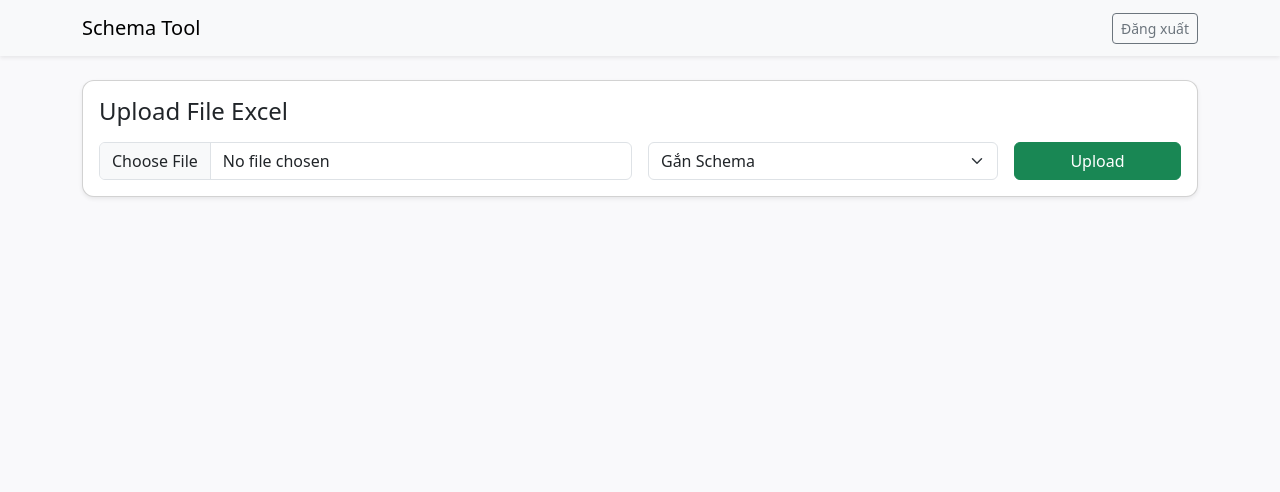
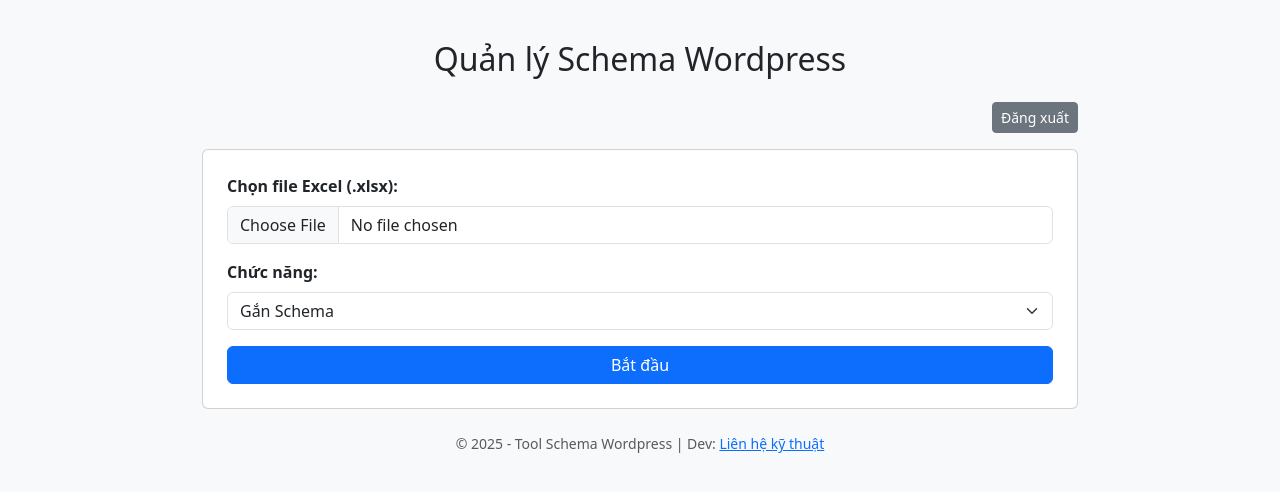
Before and after one commit to kelsey1334/web-chen-schema, a FastAPI app: template templates/upload.html in a window 1280 px wide. Shown: the top 492 px of the page. Run offline with FastAPI, Linux system fonts and the light colour scheme; the template is opened without the code that fills it, so the values that code supplies are empty.

Commit message:
Update upload.html

```diff
--- a/templates/upload.html
+++ b/templates/upload.html
@@ -2,114 +2,109 @@
 <html lang="vi">
 <head>
     <meta charset="UTF-8">
-    <title>Schema Tool - Upload</title>
+    <title>Quản lý Schema Wordpress</title>
     <link href="https://cdn.jsdelivr.net/npm/bootstrap@5.3.3/dist/css/bootstrap.min.css" rel="stylesheet">
-    <link rel="stylesheet" href="/static/main.css">
     <style>
-        td.status-success { color: green; font-weight: bold; }
-        td.status-fail { color: red; font-weight: bold; }
-        td.status-processing { color: orange; }
+        body {
+            background: #f8f9fa;
+        }
+        .container {
+            margin-top: 40px;
+            max-width: 900px;
+        }
+        .table thead th {
+            background: #007bff;
+            color: #fff;
+        }
+        .status-success {
+            color: #28a745;
+            font-weight: bold;
+        }
+        .status-error {
+            color: #dc3545;
+            font-weight: bold;
+        }
+        .btn-custom {
+            min-width: 120px;
+        }
     </style>
 </head>
 <body>
-    <nav class="navbar navbar-expand-lg navbar-light bg-light shadow-sm">
 <div class="container">
-            <a class="navbar-brand" href="#">Schema Tool</a>
-            <div>
-                <a href="/logout" class="btn btn-outline-secondary btn-sm">Đăng xuất</a>
+    <h2 class="mb-4 text-center">Quản lý Schema Wordpress</h2>
+    <div class="mb-3 text-end">
+        <a href="/logout" class="btn btn-secondary btn-sm">Đăng xuất</a>
     </div>
+
+    <form method="post" enctype="multipart/form-data" class="card p-4 mb-4">
+        <div class="mb-3">
+            <label for="file" class="form-label"><b>Chọn file Excel (.xlsx):</b></label>
+            <input type="file" class="form-control" id="file" name="file" required>
         </div>
-    </nav>
-    <div class="container py-4">
-        <div class="card shadow-sm mb-4">
-            <div class="card-body">
-                <h4 class="mb-3">Upload File Excel</h4>
-                <form method="post" action="/upload" enctype="multipart/form-data" class="row g-3">
-                    <div class="col-md-6">
-                        <input type="file" name="file" class="form-control" required>
-                    </div>
-                    <div class="col-md-4">
-                        <select name="action" class="form-select">
-                            <option value="chencode" {% if action=="chencode" %}selected{% endif %}>Gắn Schema</option>
-                            <option value="xoascript" {% if action=="xoascript" %}selected{% endif %}>Xoá Schema</option>
+        <div class="mb-3">
+            <label class="form-label"><b>Chức năng:</b></label>
+            <select class="form-select" name="action" required>
+                <option value="chencode">Gắn Schema</option>
+                <option value="xoascript">Xoá Schema</option>
             </select>
         </div>
-                    <div class="col-md-2 d-grid">
-                        <button class="btn btn-success">Upload</button>
+        <button type="submit" class="btn btn-primary btn-custom">Bắt đầu</button>
+    </form>
+
+    {% if logs %}
+    <div class="alert alert-info">
+        <h6>Kết quả xử lý:</h6>
+        <ul style="margin-bottom:0;">
+            {% for msg in logs %}
+            <li>{{ msg }}</li>
+            {% endfor %}
+        </ul>
     </div>
-                </form>
-                {% if error %}
-                    <div class="alert alert-danger mt-2">{{ error }}</div>
     {% endif %}
+
+    {% if file_url %}
+    <div class="mb-3">
+        <a href="{{ file_url }}" class="btn btn-success">Tải file kết quả</a>
     </div>
-        </div>
-        {% if preview_rows %}
-        <div class="card shadow-sm">
-            <div class="card-body">
-                <h5 class="mb-3">Preview dữ liệu (tối đa 100 dòng đầu)</h5>
-                <div class="table-responsive">
-                    <table class="table table-bordered align-middle" id="preview-table">
+    {% endif %}
+
+    {% if logs and logs|length > 0 %}
+    <h5 class="mt-4">Chi tiết từng dòng:</h5>
+    <table class="table table-bordered table-hover mt-2">
         <thead>
             <tr>
                 <th>STT</th>
-                                {% for c in cols %}
-                                <th>{{ c }}</th>
-                                {% endfor %}
+                <th>URL</th>
+                <th>Site</th>
+                <th>Loại</th>
                 <th>Status</th>
             </tr>
         </thead>
         <tbody>
-                            {% for row in preview_rows %}
+            {% for idx, row in result_table|default([])|enumerate %}
             <tr>
-                                <td>{{ loop.index }}</td>
-                                {% for c in cols %}
-                                <td>{{ row[c] }}</td>
-                                {% endfor %}
-                                <td class="status" data-status="">Chưa chạy</td>
+                <td>{{ idx + 1 }}</td>
+                <td>{{ row.url }}</td>
+                <td>{{ row.site }}</td>
+                <td>{{ row.type }}</td>
+                <td>
+                    {% if "thành công" in row.result|lower %}
+                        <span class="status-success">{{ row.result }}</span>
+                    {% elif "lỗi" in row.result|lower %}
+                        <span class="status-error">{{ row.result }}</span>
+                    {% else %}
+                        {{ row.result }}
+                    {% endif %}
+                </td>
             </tr>
             {% endfor %}
         </tbody>
     </table>
+    {% endif %}
+
+    <footer class="text-center mt-4 text-muted" style="font-size:14px;">
+        © {{ 2025 }} - Tool Schema Wordpress | Dev: <a href="mailto:youremail@example.com">Liên hệ kỹ thuật</a>
+    </footer>
 </div>
-                <button id="run-btn" class="btn btn-primary mt-3">Bắt đầu {{ 'gắn' if action=="chencode" else 'xoá' }} schema</button>
-            </div>
-        </div>
-        {% endif %}
-    </div>
-    <script>
-        const runBtn = document.getElementById("run-btn");
-        if(runBtn){
-            runBtn.onclick = async function(){
-                const table = document.getElementById("preview-table");
-                runBtn.disabled = true;
-                for(let i=1; i<table.rows.length; ++i){
-                    const row = table.rows[i];
-                    let cells = Array.from(row.cells);
-                    let rowData = {};
-                    {% for idx,c in enumerate(cols) %}
-                    rowData["{{c}}"] = cells[{{idx+1}}].innerText.trim();
-                    {% endfor %}
-                    let statusTd = cells[cells.length-1];
-                    statusTd.innerText = "Đang xử lý...";
-                    statusTd.className = "status-processing";
-                    let response = await fetch("/process_row", {
-                        method: "POST",
-                        headers: {"Content-Type": "application/json"},
-                        body: JSON.stringify({row: rowData, idx: i-1})
-                    });
-                    let data = await response.json();
-                    if(data.status === "success"){
-                        statusTd.innerText = "✔️ Thành công";
-                        statusTd.className = "status-success";
-                    }else{
-                        statusTd.innerText = "❌ " + (data.msg || "Lỗi");
-                        statusTd.className = "status-fail";
-                    }
-                }
-                runBtn.disabled = false;
-                alert("Xử lý hoàn tất!");
-            }
-        }
-    </script>
 </body>
 </html>
```
Lines whose indentation alone changed are shown as unchanged.
